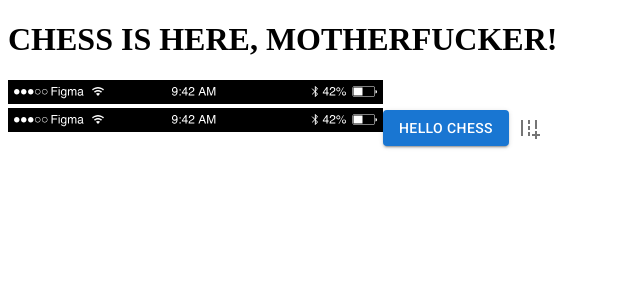
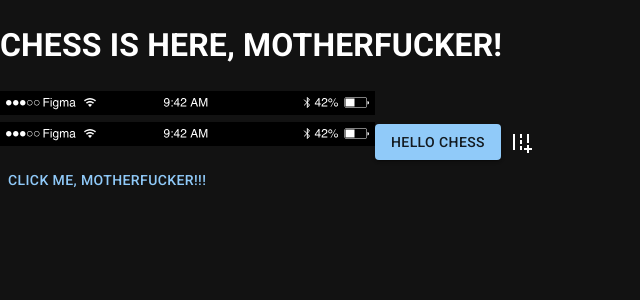
Before and after one commit to Jyboer13/CHESS, a React app: page / in a window 1280 px wide. Shown: the top 300 px of the page, without its empty margins (0-640 px from the left). Built offline with nearby package versions, Linux system fonts and the light colour scheme.

Commit message:
added mui

```diff
--- a/src/App.tsx
+++ b/src/App.tsx
@@ -1,14 +1,17 @@
-import React, { useMemo } from "react";
 import Logo from "./assets/logo.svg";
 import { ReactComponent as Logo2 } from "./assets/logo.svg";
 import Button from "@mui/material/Button";
 import { IconButton } from "@mui/material";
 import AddRoadIcon from "@mui/icons-material/AddRoad";
+import { MyButton } from "./MyButton";
+import CssBaseline from "@mui/material/CssBaseline";
+import { ThemeProvider } from "@emotion/react";
+import { theme } from "./theme";
 
 export const App = () => {
-  console.log("CHESS IS HERE, MOTHERFUCKER!");
   return (
-    <div>
+    <ThemeProvider theme={theme}>
+      <CssBaseline />
       <h1>CHESS IS HERE, MOTHERFUCKER!</h1>
       <div>
         <Logo2 />
@@ -18,6 +21,9 @@ export const App = () => {
       <IconButton>
         <AddRoadIcon />
       </IconButton>
-    </div>
+      <div>
+        <MyButton />
+      </div>
+    </ThemeProvider>
   );
 };
--- /dev/null
+++ b/src/MyButton.tsx
@@ -0,0 +1,6 @@
+import { Button } from "@mui/material";
+
+export const MyButton = () => {
+  console.log("MyButton");
+  return <Button>Click me, Motherfucker!!!</Button>;
+};
--- /dev/null
+++ b/src/ThemeSwitcher.tsx
@@ -0,0 +1,5 @@
+import Switch from "@mui/material/Switch";
+
+export const ThemeSwitcher = () => {
+  return <Switch />;
+};
--- /dev/null
+++ b/src/theme.ts
@@ -0,0 +1,7 @@
+import { createTheme } from "@mui/material/styles";
+
+export const theme = createTheme({
+  palette: {
+    mode: "dark",
+  },
+});
--- a/webpack.common.js
+++ b/webpack.common.js
@@ -1,4 +1,5 @@
 const path = require("path");
+const webpack = require("webpack");
 const HtmlWebpackPlugin = require("html-webpack-plugin");
 const MiniCssExtractPlugin = require("mini-css-extract-plugin");
 const CssMinimizerPlugin = require("css-minimizer-webpack-plugin");
@@ -73,6 +74,10 @@ module.exports = {
     new MiniCssExtractPlugin({
       filename: "build.[contenthash].css",
     }),
+    new webpack.ProvidePlugin({
+      React: "react",
+    }),
+    // new webpack.SourceMapDevToolPlugin({}),
   ],
   optimization: {
     minimizer: [new CssMinimizerPlugin(), new TerserPlugin()],
--- a/webpack.dev.js
+++ b/webpack.dev.js
@@ -4,6 +4,7 @@ const commonConfig = require("./webpack.common");
 
 module.exports = merge(commonConfig, {
   mode: "development",
+  devtool: "source-map",
   output: {
     filename: "build.js",
     path: path.resolve(__dirname, "build"),
```
